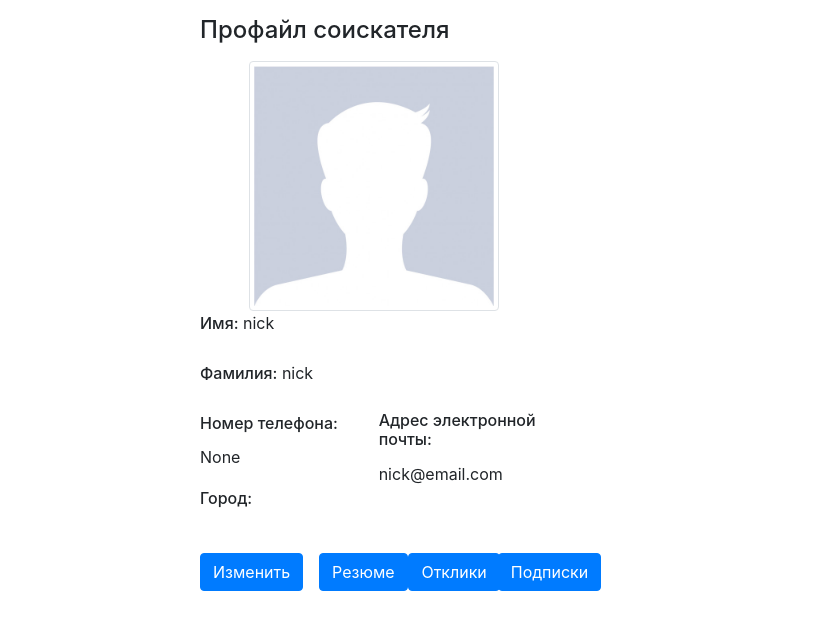
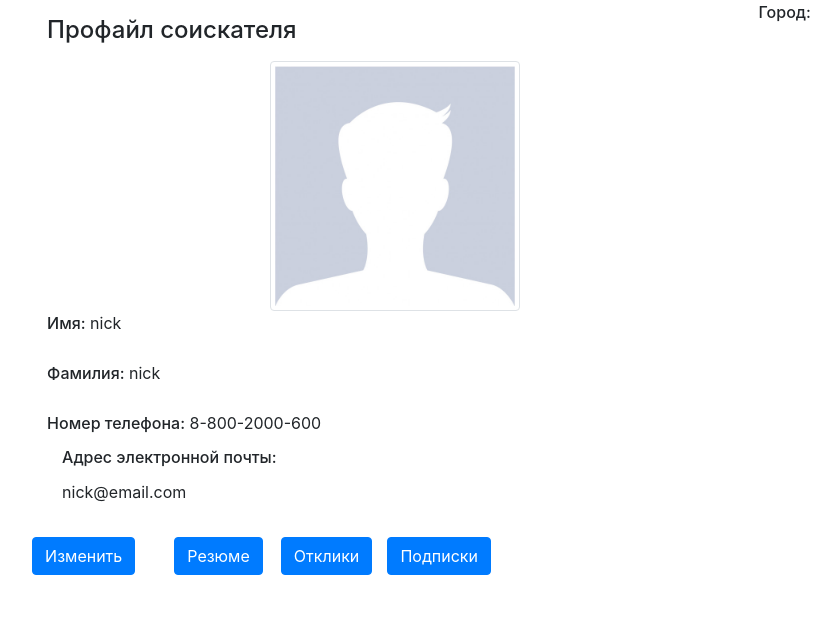
Before and after one commit to AndreyYanke/This_you_not_hello_word, a Django app: page /user/profile/1/ in a window 1280 px wide. Shown: the part 56-686 px from the top of the page, without its empty margins (172-1012 px from the left). Run offline with Django 4.2, Linux system fonts and the light colour scheme; a user stored in the database is signed in; data comes from the database, SQL or seed files in the repository; parts of the project's set-up code (start-up, migrations or seed data) failed here and were passed over; some libraries are stand-ins or nearby versions.

Commit message:
deployed

```diff
--- a/userapp/templates/userapp/aspirant.html
+++ b/userapp/templates/userapp/aspirant.html
@@ -22,7 +22,7 @@
 
 
         <div class="row">
-            <div class="col-lg-8">
+            <div class="col-lg-10">
                 {#                {% if  messages %}#}
                 {#                    <div class="alert {% if messages.level == 25 %} alert-success {% else %} alert-warning {% endif %}alert-dismissible fade show"#}
                 {#                         role="alert"#}
@@ -74,8 +74,10 @@
                     <div class="col-lg-6">
                         <label class="small mb-1" for="{{ object.phone_number.id_for_label }}"><h6>Номер телефона:</h6>
                         </label>
-                        {{ object.phone_number }}
+                        {{ object.phone_number|default:'8-800-2000-600' }}
                     </div>
+                </div>
+
                     <div class="col-lg-6">
                         <label class="small mb-1" for="{{ object.email.id_for_label }}"><h6>Адрес электронной
                             почты:</h6>
--- a/userapp/templates/userapp/company.html
+++ b/userapp/templates/userapp/company.html
@@ -3,7 +3,7 @@
 {% block content %}
     <div class="row justify-content-center">
         <div class="row">
-            <div class="col-lg-8">
+            <div class="col-lg-10">
                 <h4 class="mt-3 mb-3">Профайл работодателя</h4>
                 <div class="col-lg-12 text-center">
                     <img width="250" height="100"
```
